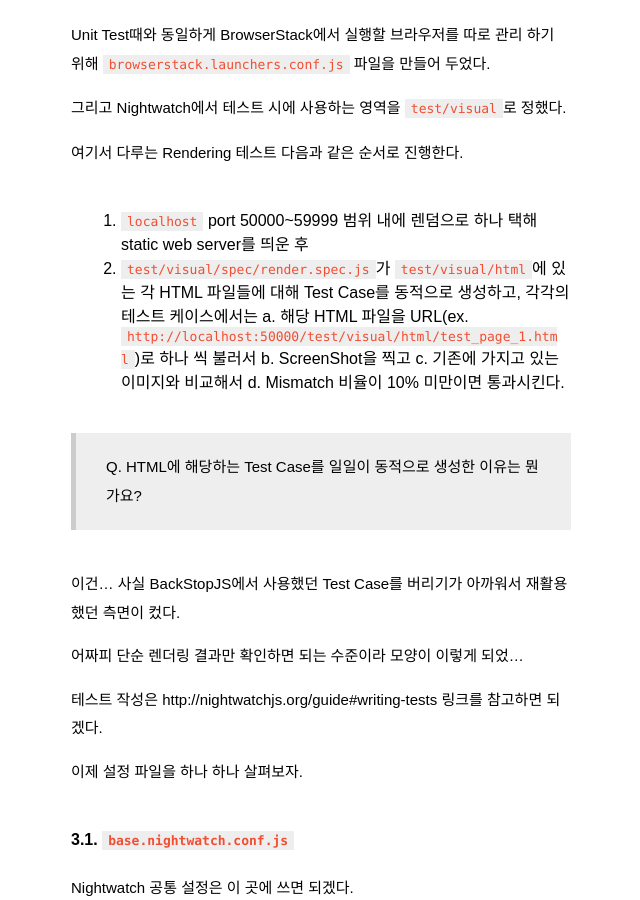
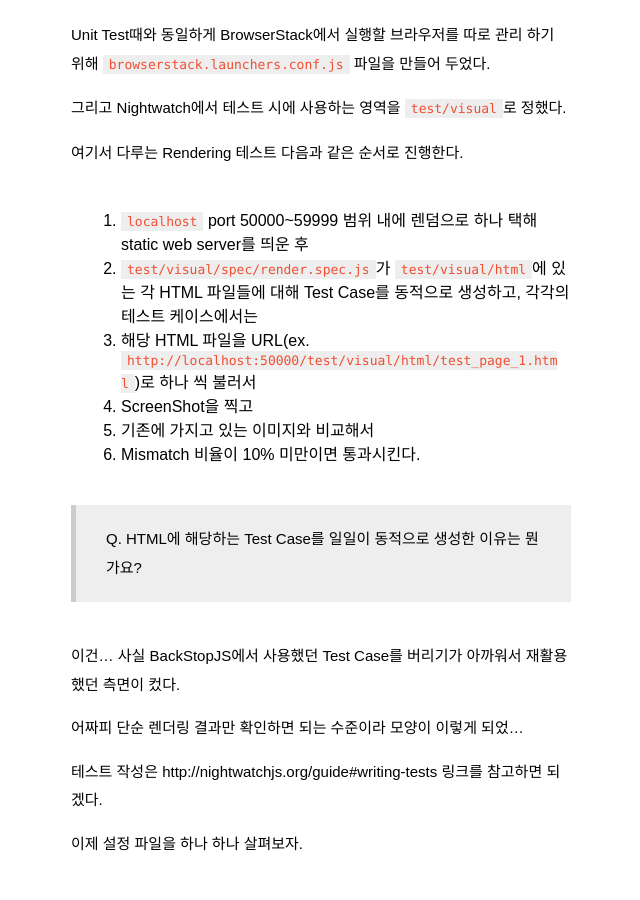
Before and after one commit to kyungw00k/kyungw00k.github.io, a Jekyll site: the page built from _posts/2017-01-04-browserstack으로-cross-browser-test-하기.md, in a window 1280 px wide and 900 px high, scrolled down 10684 px. Shown: the whole window, without its empty margins (319-959 px from the left). Built offline with Jekyll 4.4.1, drawn with Linux system fonts in a browser that asks for light colours; emoji names are drawn with the system emoji font; some web fonts are replaced; comment, search, counter and statistics services are not loaded; some of the changed lines change nothing that is shown.

Commit message:
일부 format 수정

```diff
--- a/_posts/2017-01-04-browserstack으로-cross-browser-test-하기.md
+++ b/_posts/2017-01-04-browserstack으로-cross-browser-test-하기.md
@@ -423,10 +423,10 @@
 
 1. `localhost` port 50000~59999 범위 내에 렌덤으로 하나 택해 static web server를 띄운 후
 1. `test/visual/spec/render.spec.js`가 `test/visual/html`에 있는 각 HTML 파일들에 대해 Test Case를 동적으로 생성하고, 각각의 테스트 케이스에서는
-    a. 해당 HTML 파일을 URL(ex. `http://localhost:50000/test/visual/html/test_page_1.html`)로 하나 씩 불러서
-	b. ScreenShot을 찍고
-	c. 기존에 가지고 있는 이미지와 비교해서
-	d. Mismatch 비율이 10% 미만이면 통과시킨다.
+  1. 해당 HTML 파일을 URL(ex. `http://localhost:50000/test/visual/html/test_page_1.html`)로 하나 씩 불러서
+  1. ScreenShot을 찍고
+  1. 기존에 가지고 있는 이미지와 비교해서
+  1. Mismatch 비율이 10% 미만이면 통과시킨다.
 
 > Q. HTML에 해당하는 Test Case를 일일이 동적으로 생성한 이유는 뭔가요?
 
```
